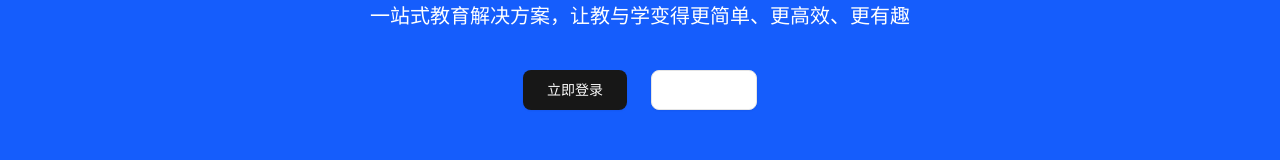
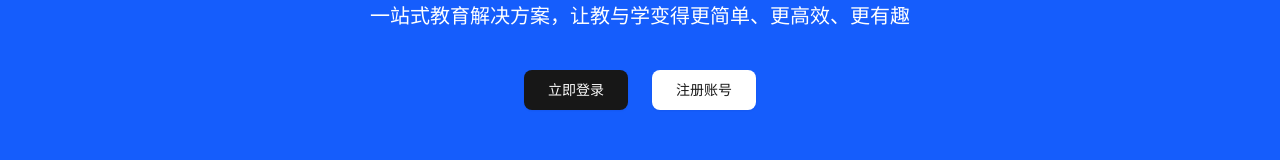
Before and after one commit to huahuahua1223/EduAgent, a Next.js app: page / in a window 1280 px wide. Shown: the part 226-386 px from the top of the page. Built offline with nearby package versions, Linux system fonts and the light colour scheme; no server answers.

Commit message:
style: 注册按钮

```diff
--- a/app/page.tsx
+++ b/app/page.tsx
@@ -27,7 +27,7 @@ export default function Home() {
                 </Button>
               </Link>
               <Link href="/register">
-                <Button variant="outline" size="lg" className="bg-white">
+                <Button variant="secondary" size="lg" className="bg-white">
                   注册账号
                 </Button>
               </Link>
```
